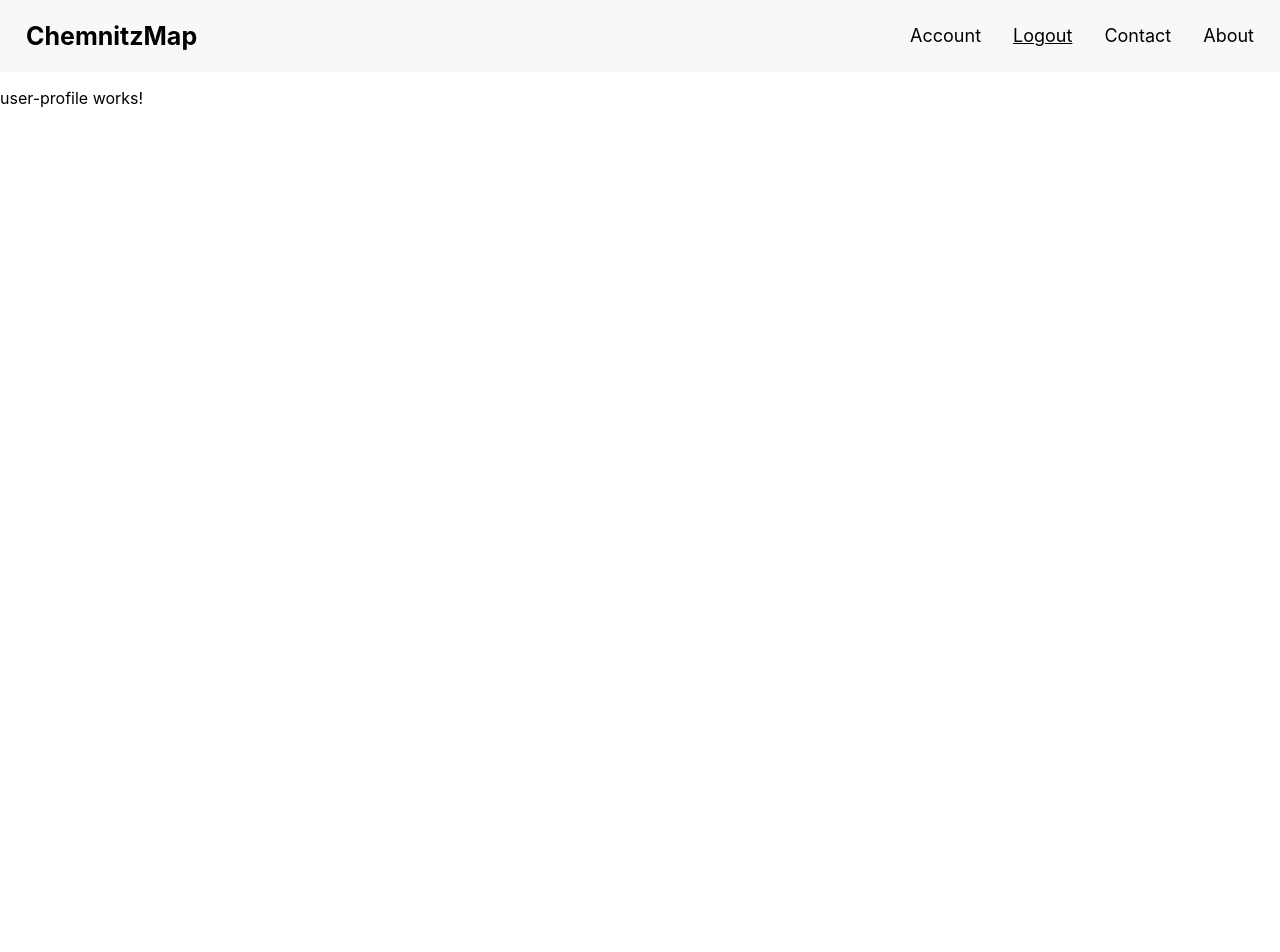
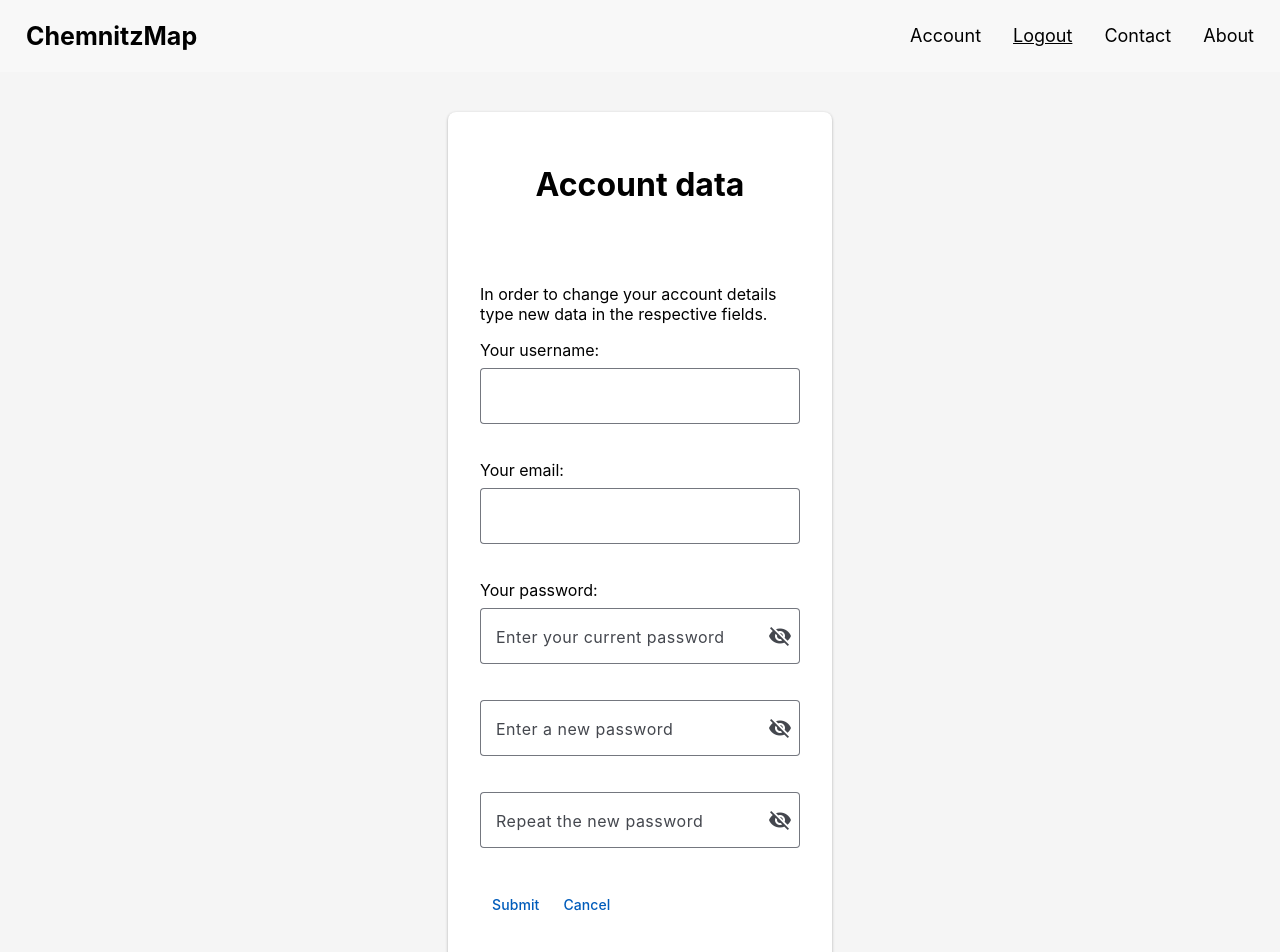
Before and after one commit to Ubuntovka/chemnitz-angular, an Angular app: page /profile in a window 1280 px wide. Shown: the top 952 px of the page. Before the commit the page ends 800 px from the top, so only its background shows below. Built offline with nearby package versions, Linux system fonts and the light colour scheme; no server answers; sample sign-in values are in the browser's storage.

Commit message:
account details form

```diff
--- a/src/app/components/user-profile/user-profile.component.css
+++ b/src/app/components/user-profile/user-profile.component.css
@@ -0,0 +1,71 @@
+
+.login-container {
+  /*display: flex;*/
+  /*justify-content: center;*/
+  /*align-items: center;*/
+  /*height: 91dvh;*/
+  /*!*height: 100%;*!*/
+  /*width: 100%;*/
+  /*background-color: #f5f5f5;*/
+
+  display: flex;
+  justify-content: center;
+  width: 100%;
+  background-color: #f5f5f5;
+  padding-top: 5vh; /* Top space */
+  padding-bottom: 10vh; /* Bottom space */
+  min-height: 100vh; /* Ensure full page height */
+  box-sizing: border-box;
+}
+
+.login-page {
+  display: flex;
+  background: #fff;
+  border-radius: 0.5rem;
+  box-shadow: 0 1px 3px rgba(0,0,0,0.3);
+  width: 30dvw;
+}
+
+.login-form-wrapper {
+  display: flex;
+  flex-direction: column;
+  align-items: center;
+  padding: 2rem;
+  width: 100%;
+}
+
+.example-container mat-form-field + mat-form-field {
+  margin-left: 0;
+}
+
+.email {
+  width: 25dvw;
+  margin-bottom: 2dvh;
+}
+
+.password {
+  width: 25dvw;
+
+}
+
+.title {
+  margin-bottom: 8dvh;
+}
+
+.field-name {
+  align-self: flex-start;
+  text-align: left;
+  margin: 0 0 0.5rem;
+}
+
+.sign-in-button {
+  margin-bottom: 8dvh;
+}
+
+.cancel-button {
+  margin-bottom: 8dvh;
+}
+
+.cancel-button:hover {
+  background-color: rgba(243, 9, 9, 0.29);
+}
--- a/src/app/components/user-profile/user-profile.component.html
+++ b/src/app/components/user-profile/user-profile.component.html
@@ -1 +1,78 @@
-<p>user-profile works!</p>
+<!--<p *ngIf="user">{{ user.name }}</p>-->
+
+<div class="login-container">
+  <div class="login-page">
+    <div class="login-form-wrapper">
+      <h1 class="title">Account data</h1>
+      <p>In order to change your account details type new data in the respective fields.</p>
+      <p class="field-name">Your username:</p>
+      <form [formGroup]="accountForm" (ngSubmit)="login()">
+
+        <mat-form-field class="email" appearance="outline">
+          <mat-label>{{ user.name }}</mat-label>
+          <input matInput placeholder="Choose a new one">
+<!--          <mat-hint>Hint</mat-hint>-->
+        </mat-form-field>
+
+        <p class="field-name">Your email:</p>
+          <mat-form-field class="email" appearance="outline">
+            <mat-label>{{ user.email }}</mat-label>
+            <input matInput placeholder="Choose a new one">
+            <!--          <mat-hint>Hint</mat-hint>-->
+          </mat-form-field>
+
+        <p class="field-name">Your password:</p>
+        <mat-form-field class="email" appearance="outline">
+          <mat-label>Enter your current password</mat-label>
+          <input matInput [type]="hide() ? 'password' : 'text'" />
+          <button
+            mat-icon-button
+            matSuffix
+            (click)="clickEvent($event)"
+            [attr.aria-label]="'Hide password'"
+            [attr.aria-pressed]="hide()"
+          >
+            <mat-icon>{{hide() ? 'visibility_off' : 'visibility'}}</mat-icon>
+          </button>
+        </mat-form-field>
+
+        <mat-form-field class="email" appearance="outline">
+          <mat-label>Enter a new password</mat-label>
+          <input matInput [type]="hide() ? 'password' : 'text'" />
+          <button
+            mat-icon-button
+            matSuffix
+            (click)="clickEvent($event)"
+            [attr.aria-label]="'Hide password'"
+            [attr.aria-pressed]="hide()"
+          >
+            <mat-icon>{{hide() ? 'visibility_off' : 'visibility'}}</mat-icon>
+          </button>
+        </mat-form-field>
+
+        <mat-form-field class="email" appearance="outline">
+          <mat-label>Repeat the new password</mat-label>
+          <input matInput [type]="hide() ? 'password' : 'text'" />
+          <button
+            mat-icon-button
+            matSuffix
+            (click)="clickEvent($event)"
+            [attr.aria-label]="'Hide password'"
+            [attr.aria-pressed]="hide()"
+          >
+            <mat-icon>{{hide() ? 'visibility_off' : 'visibility'}}</mat-icon>
+          </button>
+        </mat-form-field>
+
+        <button class="sign-in-button" mat-button="outlined" type="submit" aria-label="Show an example snack-bar">
+          Submit
+        </button>
+
+        <button class="cancel-button" mat-button="outlined" routerLink="/">
+          Cancel
+        </button>
+      </form>
+
+    </div>
+  </div>
+</div>
--- a/src/app/components/user-profile/user-profile.component.ts
+++ b/src/app/components/user-profile/user-profile.component.ts
@@ -1,11 +1,115 @@
-import { Component } from '@angular/core';
+import {Component, inject, OnInit, signal} from '@angular/core';
+import {FormControl, FormGroup, FormsModule, ReactiveFormsModule, Validators} from '@angular/forms';
+import {MatButton, MatIconButton} from '@angular/material/button';
+import {MatError, MatFormField, MatInput, MatLabel, MatSuffix} from '@angular/material/input';
+import {Router, RouterLink} from '@angular/router';
+import {MatIcon} from '@angular/material/icon';
+import {ApiService} from '../../services/api.service';
+import {merge} from 'rxjs';
+import {takeUntilDestroyed} from '@angular/core/rxjs-interop';
+import {MatSnackBar} from '@angular/material/snack-bar';
+import {NgIf} from '@angular/common';
+import {MatHint} from '@angular/material/form-field';
 
 @Component({
   selector: 'app-user-profile',
-  imports: [],
+  imports: [
+    FormsModule,
+    MatButton,
+    MatError,
+    MatFormField,
+    MatIcon,
+    MatIconButton,
+    MatInput,
+    MatLabel,
+    MatSuffix,
+    ReactiveFormsModule,
+    RouterLink,
+    NgIf,
+    MatHint
+  ],
   templateUrl: './user-profile.component.html',
   styleUrl: './user-profile.component.css'
 })
-export class UserProfileComponent {
+export class UserProfileComponent implements OnInit {
+
+  readonly email = new FormControl('', [Validators.required, Validators.email]);
+  readonly password = new FormControl('', [Validators.required]);
+  readonly username = new FormControl('', [Validators.required]);
+  user: any = "";
+
+  accountForm = new FormGroup({
+    password: this.password,
+    username: this.username,
+    email: this.email,
+  });
+
+  errorMessage = signal('');
+
+  constructor(protected apiService: ApiService, private router: Router) {
+    merge(this.email.statusChanges, this.email.valueChanges)
+      .pipe(takeUntilDestroyed())
+      .subscribe(() => this.updateErrorMessage());
+  }
+
+  ngOnInit() {
+    this.meInfo();
+  }
+
+  login(){
+    if (this.accountForm.valid){
+      const emailValue = this.email.value;
+      const passwordValue = this.password.value;
+      this.apiService.loginUser(emailValue, passwordValue)
+        .subscribe({
+          next: (response) => {
+            this.router.navigate(['/']);
+            this.successfulSnackBar();
+          },
+          error: (err) => {
+            this.errorSnackBar();
+          },
+        });
+    }
+  }
+
+  meInfo(){
+    this.apiService.me().subscribe((data: any) => {
+      this.user = data.user;
+      console.log('User inside subscribe:', this.user.email);
+    });
+  }
+
+  // email
+  updateErrorMessage() {
+    if (this.email.hasError('required')) {
+      this.errorMessage.set('You must enter a value');
+    } else if (this.email.hasError('email')) {
+      this.errorMessage.set('Not a valid email');
+    } else {
+      this.errorMessage.set('');
+    }
+  }
+
+  // password
+  hide = signal(true);
+  clickEvent(event: MouseEvent) {
+    this.hide.set(!this.hide());
+    event.stopPropagation();
+  }
+
+  // Snackbars
+  private _snackBar = inject(MatSnackBar);
+
+  successfulSnackBar() {
+    this._snackBar.open("You’ve signed in successfully!", "Hide", {
+      duration: 3000
+    });
+  }
+  errorSnackBar() {
+    this._snackBar.open("Sign-in error. Check your credentials.", "Hide", {
+      duration: 3000
+    });
+  }
 
 }
--- a/src/app/services/api.service.ts
+++ b/src/app/services/api.service.ts
@@ -57,6 +57,14 @@ export class ApiService {
     return this.http.post(this.apiUrl + '/api/users/logout', {});
   }
 
+  me(): Observable<any> {
+    const headers = {
+      Authorization: `Bearer ${this.getToken()}`
+    };
+
+    return this.http.get<any>(this.apiUrl + '/api/users/me', { headers });
+  }
+
   addFavorite(locationId: string) {
     const body = {location: locationId}
     return this.http.post(this.apiUrl + "/api/users/favorite/add", body, {headers: {Accept: 'application/json'}});
```
